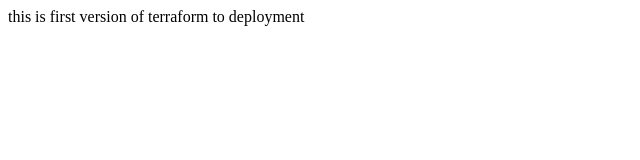
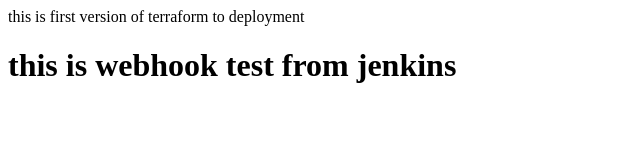
Before and after one commit to jyothsnam309/automation-application, a plain HTML site: page index.html in a window 1280 px wide. Shown: the whole page, without its empty margins (0-640 px from the left). Drawn offline with Linux system fonts and the light colour scheme.

Commit message:
added webhook

```diff
--- a/index.html
+++ b/index.html
@@ -1 +1,2 @@
 this is first version of terraform to deployment
+<h1>this is webhook test from jenkins</h1>
```
